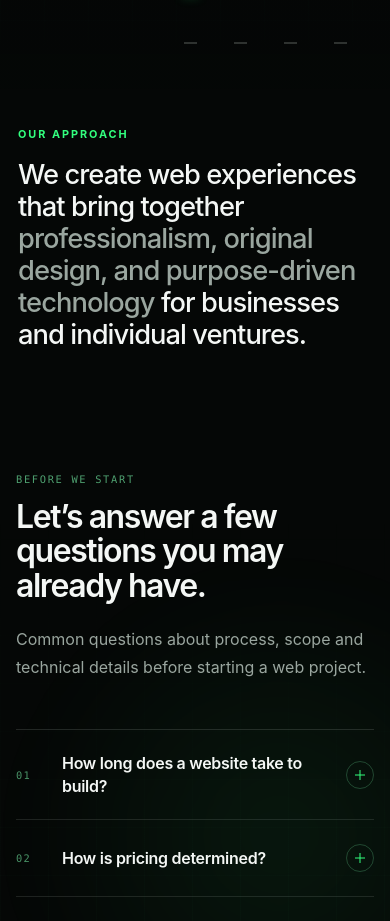
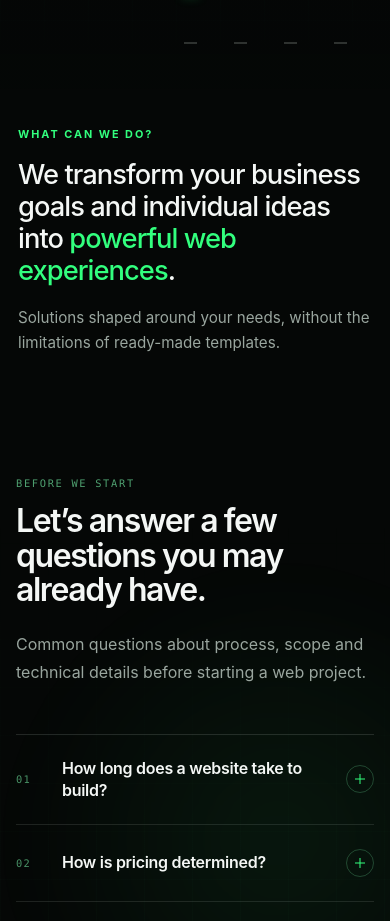
Before and after one commit to cylnalihan/alihancyln.com.tr, a Next.js app: page /en in a window 390 px wide. Shown: the part 1061-1982 px from the top of the page. Built offline with nearby package versions, Linux system fonts and the light colour scheme.

Commit message:
feat: update homepage solutions messaging

```diff
--- a/app/[locale]/page.tsx
+++ b/app/[locale]/page.tsx
@@ -40,9 +40,10 @@ export default async function HomePage({ params }: PageProps) {
         <div className="about-section-inner">
           <p className="about-section-label">{home.about.eyebrow}</p>
           <h2 id="about-title" className="about-section-statement">
-            {home.about.opening} <em>{home.about.emphasis}</em>
+            {home.about.opening} <span>{home.about.emphasis}</span>
             {home.about.closing}
           </h2>
+          <p className="about-section-support">{home.about.support}</p>
         </div>
       </section>
       <ProjectFaq dictionary={home.faq} />
--- a/app/globals.css
+++ b/app/globals.css
@@ -132,6 +132,15 @@ a {
 .about-section-statement em {
   color: var(--muted);
   font-style: normal;
+}
+
+.about-section-support {
+  grid-column: 4 / span 8;
+  max-width: 680px;
+  margin: -8px 0 0;
+  color: var(--muted);
+  font-size: clamp(0.95rem, 1.2vw, 1.05rem);
+  line-height: 1.65;
 }
 
 .email-page {
@@ -2611,6 +2620,11 @@ a {
     text-wrap: pretty;
   }
 
+  .about-section-support {
+    max-width: 38ch;
+    margin-top: 18px;
+  }
+
   .email-page {
     min-height: calc(100vh - 68px);
     min-height: calc(100dvh - 68px);
--- a/i18n/dictionaries/en/home.ts
+++ b/i18n/dictionaries/en/home.ts
@@ -39,10 +39,11 @@ export const home = {
     secondaryCta: "View My Services",
   },
   about: {
-    eyebrow: "OUR APPROACH",
-    opening: "We create web experiences that bring together",
-    emphasis: "professionalism, original design, and purpose-driven technology",
-    closing: " for businesses and individual ventures.",
+    eyebrow: "WHAT CAN WE DO?",
+    opening: "We transform your business goals and individual ideas into",
+    emphasis: "powerful web experiences",
+    closing: ".",
+    support: "Solutions shaped around your needs, without the limitations of ready-made templates.",
   },
   showcase: {
     technicalLabel: "CONCEPT / 08",
--- a/i18n/dictionaries/ru/home.ts
+++ b/i18n/dictionaries/ru/home.ts
@@ -39,10 +39,11 @@ export const home = {
     secondaryCta: "Посмотреть услуги",
   },
   about: {
-    eyebrow: "НАШ ПОДХОД",
-    opening: "Мы создаём для компаний и индивидуальных проектов веб-решения, объединяющие",
-    emphasis: "профессионализм, оригинальный дизайн и технологии, ориентированные на конкретные цели",
+    eyebrow: "ЧТО МЫ МОЖЕМ СДЕЛАТЬ?",
+    opening: "Мы превращаем ваши корпоративные цели и индивидуальные идеи в",
+    emphasis: "эффективные веб-решения",
     closing: ".",
+    support: "Решения, созданные с учётом ваших потребностей и без ограничений готовых шаблонов.",
   },
   showcase: {
     technicalLabel: "КОНЦЕПТ / 08",
--- a/i18n/dictionaries/tr/home.ts
+++ b/i18n/dictionaries/tr/home.ts
@@ -36,10 +36,11 @@ export const home = {
     secondaryCta: "Neler Yapabiliriz?",
   },
   about: {
-    eyebrow: "YAKLAŞIMIMIZ",
-    opening: "İşletmeler ve bireysel girişimler için",
-    emphasis: "profesyonelliği, özgün tasarımı ve amaca yönelik teknolojiyi",
-    closing: " bir araya getiren web deneyimleri geliştiriyoruz.",
+    eyebrow: "NELER YAPABİLİRİZ?",
+    opening: "Kurumsal hedeflerinizi ve bireysel fikirlerinizi",
+    emphasis: "güçlü web deneyimlerine",
+    closing: " dönüştürüyoruz.",
+    support: "İhtiyacınıza göre şekillenen, hazır kalıplarla sınırlandırılmayan çözümler.",
   },
   showcase: {
     technicalLabel: "CONCEPT / 08",
```
